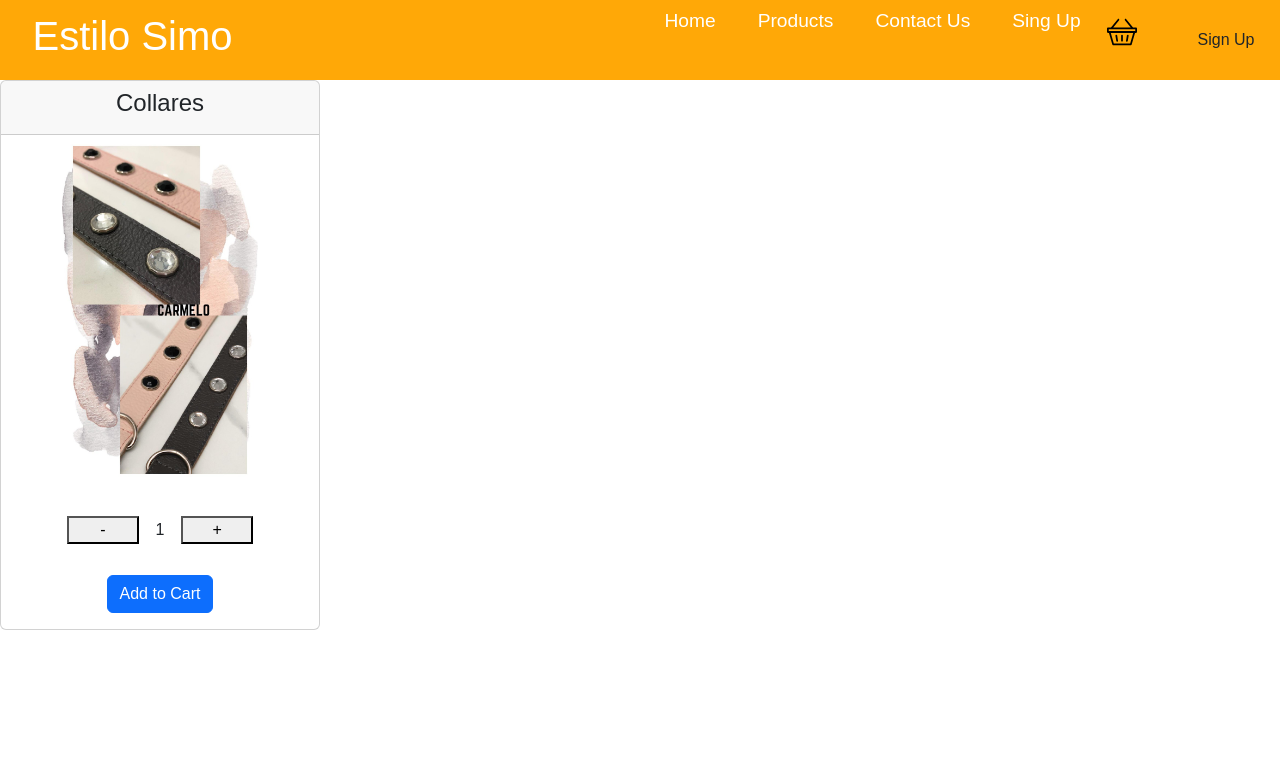
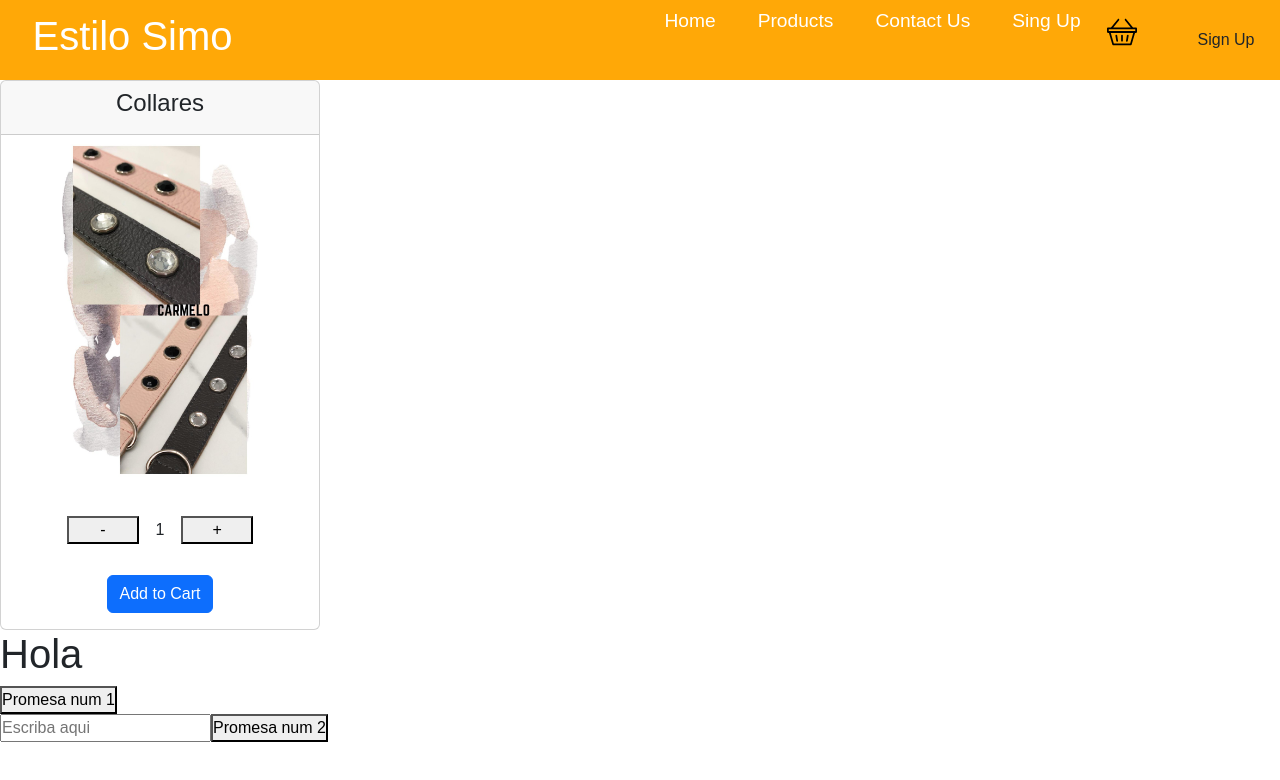
Before and after one commit to lucasot/react, a React (Create React App) app in the folder my-app/: page / in a window 1280 px wide. Shown: the top 780 px of the page. Built offline with nearby package versions, Linux system fonts and the light colour scheme.

Commit message:
add Item.js y ItemList.js

```diff
--- /dev/null
+++ b/my-app/src/Components/Shop/Item.jsx
@@ -0,0 +1,49 @@
+import React from 'react'
+
+const Promises1 = () => {
+
+    const newPromise = new Promise((resolve,reject)=>{
+        setTimeout(()=>{
+            resolve(2);
+        },1000);
+        setTimeout(()=>{
+            reject("Explotoooo!!!");
+        },2000);
+    });
+
+    const onClickHandler = () => {
+        newPromise
+            .then((result) =>{
+                setTimeout(()=>{
+                    console.log(`then numero 1: ${result}`);
+                },1000);
+                return result +1;
+            })
+            .then((result) =>{
+                setTimeout(()=>{
+                    console.log(`then numero 2: ${result}`);
+                },2000);
+                return result +1;
+            })
+            .then((result) =>{
+                setTimeout(()=>{
+                    console.log(`then numero 3: ${result}`);
+                },3000);
+                return result +1;
+            })
+            .catch((err)=>{
+                console.log (err);
+            })
+            .finally(()=>{
+                console.log('Todo termina al fin SAD FACE')
+            })
+        };
+        return(
+            <>
+            <h1>Hola</h1>
+            <button onClick={onClickHandler}>Promesa num 1 </button>
+            </>
+        );
+    };
+
+export default Promises1
--- /dev/null
+++ b/my-app/src/Components/Shop/ItemList.jsx
@@ -0,0 +1,51 @@
+import React, { useState} from 'react';
+
+const Promises2 =() =>{
+    const [valueForm, setValueForm] = useState();
+
+    const multiplicador = async (valor) => {
+        if (valor > 2000){
+            return Promise.reject('demasiado alto!!!');
+        }
+        let nuevoValor = valor * valor;
+        console.log (nuevoValor);
+        return nuevoValor;
+    };
+
+    const handleClick = async (valor) =>{
+        try {
+            const result1 = await multiplicador(valor);
+            const result2 = await multiplicador(result1);
+            const result3 = await multiplicador(result2);
+            console.log(`El valor final es: ${result3}`);
+        } catch(err){
+            console.log(`Mostrar error: ${err}`);
+        }
+        finally{
+            console.log('Todo tiene un final TODO TERMINA SAD FACE')
+        }
+    };
+    return (
+        <>
+            <form>
+                <input
+                placeholder="Escriba aqui"
+                onChange={(e)=>{
+                    setValueForm(e.target.value);
+                }}
+                ></input>
+                <button
+                type="submit"
+                onClick={(e) => {
+                e.preventDefault();
+                handleClick(valueForm);
+                }}
+                >
+                    Promesa num 2
+                </button>
+            </form>
+        </>
+    );
+};
+
+export default Promises2
--- a/my-app/src/Components/Shop/ItemListContainer.js
+++ b/my-app/src/Components/Shop/ItemListContainer.js
@@ -1,5 +1,7 @@
 import React from 'react'
 import ItemCount from '../Counter/ItemCount'
+import Item from './Item'
+import ItemList from './ItemList'
 
 /*const ItemListContainer = ({greeting, user}) =>{
 
@@ -20,6 +22,8 @@ function ItemListContainer(){
     return(
         <div>
             <ItemCount stock={99} initial={1} onAdd={handleCount} />
+            <Item/>
+            <ItemList/>
         </div>
     )
 }
```
